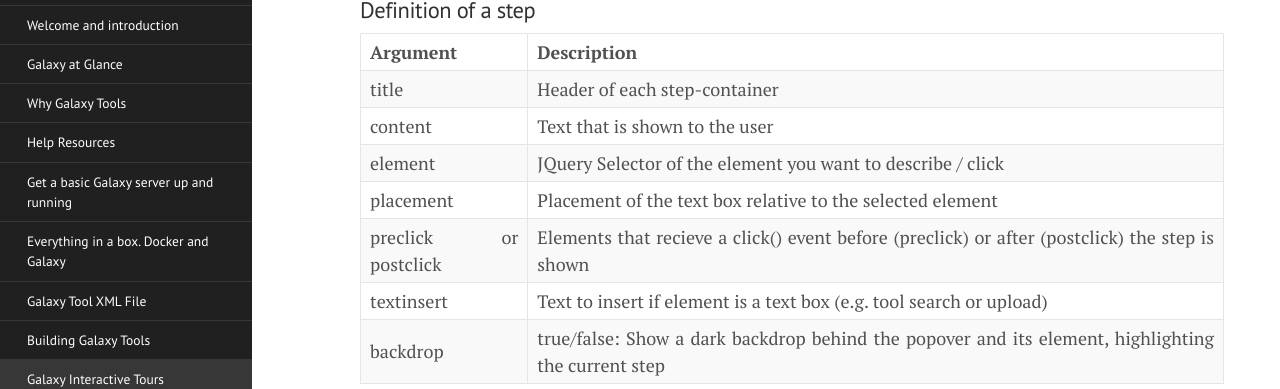
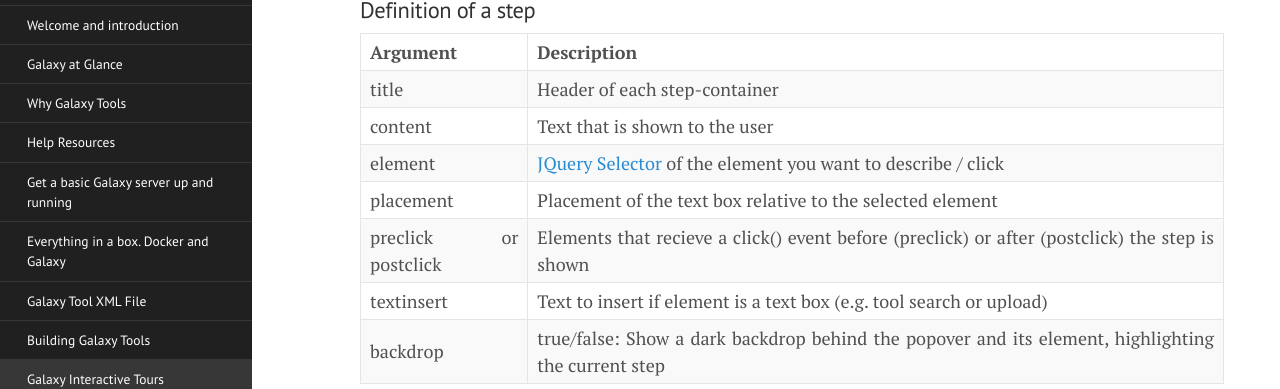
Before and after one commit to crs4/Galaxy4Developers, a Jekyll site: the page built from lectures/09.interactive.md, in a window 1280 px wide and 900 px high, scrolled down 3988 px. Shown: the part 109-498 px from the top of the window. Built offline with Jekyll 4.4.1, drawn with Linux system fonts in a browser that asks for light colours; nearby versions of some CDN libraries; part of the change alters nothing that is shown.

```diff
--- a/lectures/09.interactive.md
+++ b/lectures/09.interactive.md
@@ -97,7 +97,7 @@ Argument | Description
 ------------ | -------------
 title |	Header of each step-container
 content	| Text that is shown to the user
-element	| JQuery Selector of the element you want to describe / click
+element	| [JQuery Selector](http://api.jquery.com/category/selectors) of the element you want to describe / click
 placement | 	Placement of the text box relative to the selected element
 preclick or postclick |	Elements that recieve a click() event before (preclick) or after (postclick) the step is shown
 textinsert	| Text to insert if element is a text box (e.g. tool search or upload)
```
